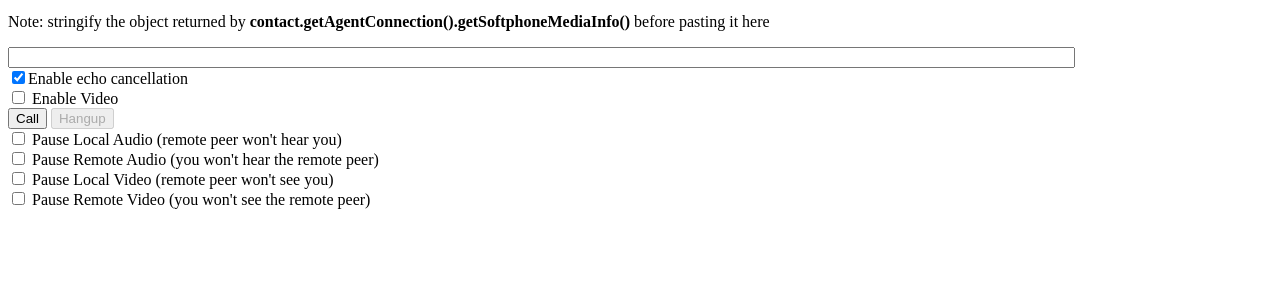
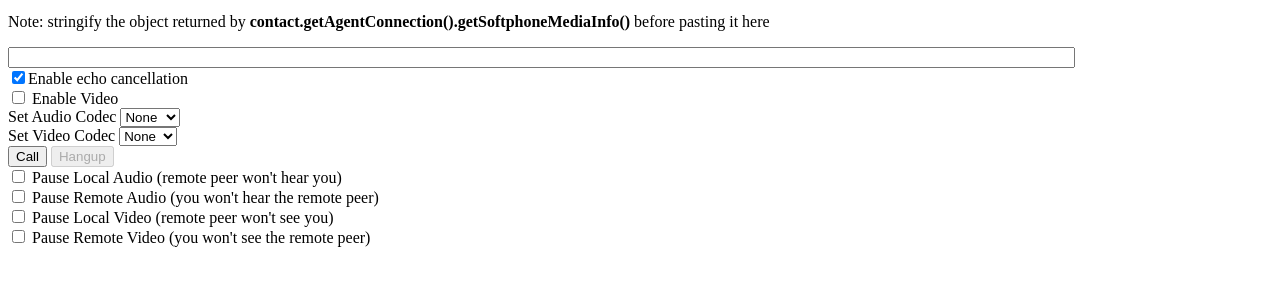
Before and after one commit to aws/connect-rtc-js, a website: page demo/index.html in a window 1280 px wide. Shown: the part 87-372 px from the top of the page. Drawn offline with nearby package versions, Linux system fonts and the light colour scheme; files that its build step writes are made by us from their sources.

Commit message:
Allowing user to set Video and Audio Codec in demo app (#22)

```diff
--- a/demo/index.html
+++ b/demo/index.html
@@ -23,6 +23,22 @@
     <div>
     <input id="enable-video" name="enable-video" type="checkbox"/>
     <label for="enable-video">Enable Video</label>
+    </div>
+    <div>
+        <label>Set Audio Codec</label>
+        <select id="forced-audio-codec">
+            <option value="NONE">None</option>
+            <option value="OPUS">OPUS</option>
+        </select>
+    </div>
+    <div>
+        <label>Set Video Codec</label>
+        <select id="forced-video-codec">
+            <option value="NONE">None</option>
+            <option value="VP8">VP8</option>
+            <option value="VP9">VP9</option>
+            <option value="H264">H.264</option>
+        </select>
     </div>
     <div>
         <button id='makeCall'>Call</button>
--- a/demo/index.js
+++ b/demo/index.js
@@ -19,6 +19,12 @@ $(document).ready(function () {
         session.remoteAudioElement = audioElement;
 
         session.forceAudioCodec = 'OPUS';
+
+        // Set video codec if it presents
+        var forceVideoCodec = $('#forced-video-codec option:selected').val();
+        if (forceVideoCodec !== 'NONE') {
+            session.forceVideoCodec = forceVideoCodec;
+        }
 
         if ($('#enable-video')[0].checked) {
           $('#video-display')[0].style.display = 'block';
```
Also changed, not shown: src/js/rtc_session.js (+16 -1 lines).
